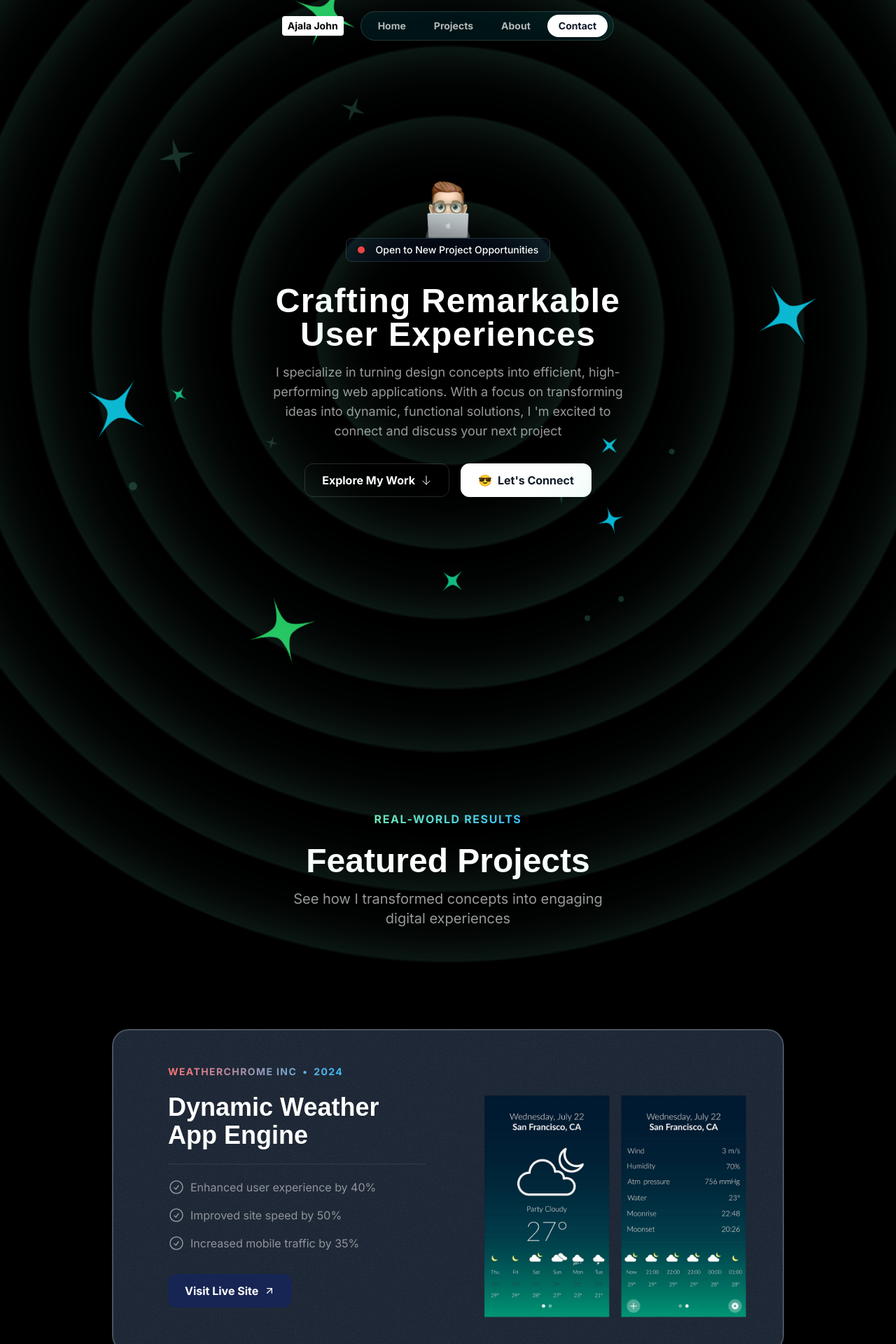
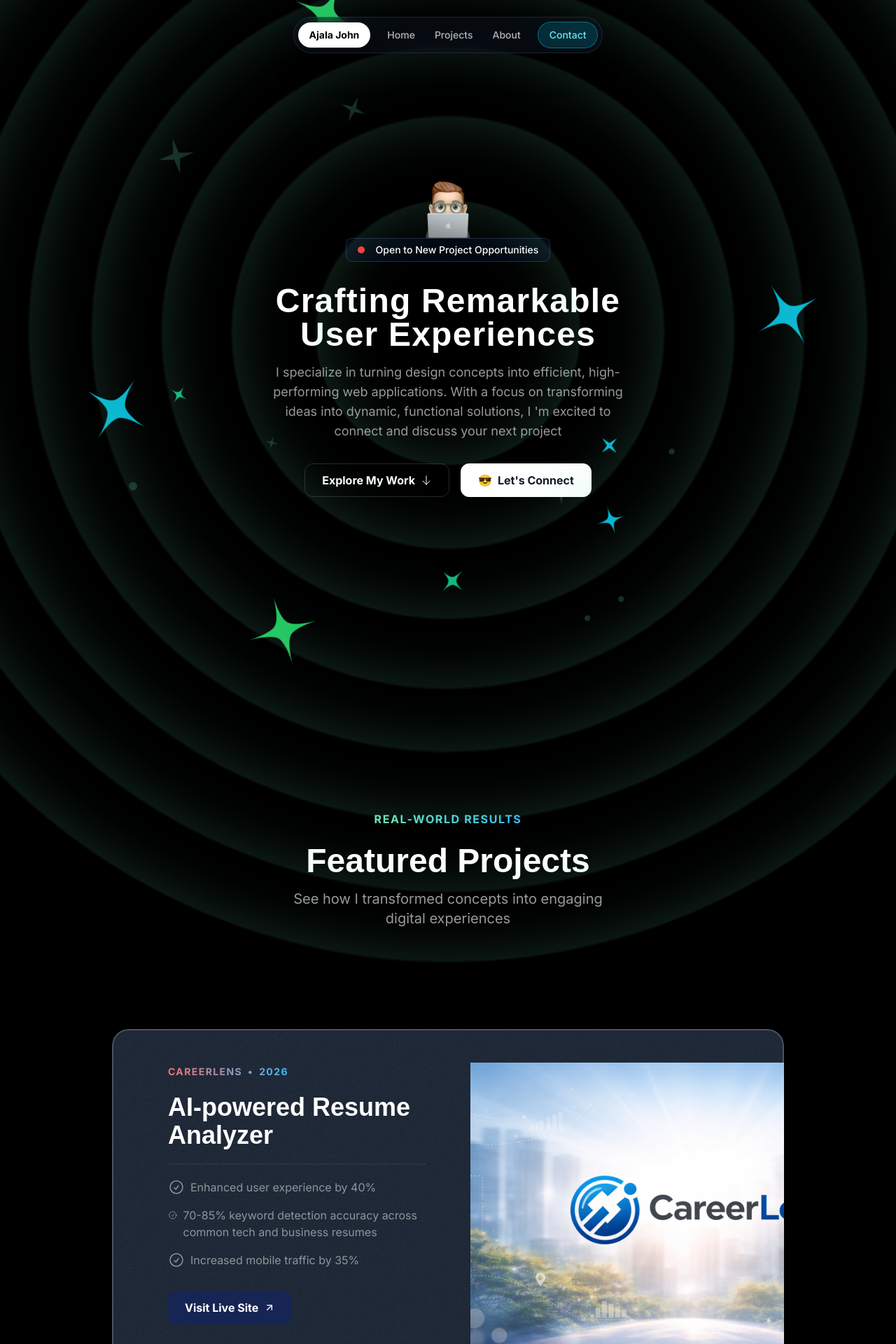
Before and after one commit to Blck-Jhn/Portfolio1, a Next.js app: page / in a window 1280 px wide. Shown: the top 1920 px of the page at 70% size. Built offline with nearby package versions, Linux system fonts and the light colour scheme; a web font is replaced by a local one.

Commit message:
Updated the links

```diff
--- a/src/sections/Header.tsx
+++ b/src/sections/Header.tsx
@@ -1,17 +1,39 @@
-import React from 'react'
+import React from 'react';
 
 export default function Header() {
   return (
-    <div className='fixed top-3 w-full z-10 overflow-x-auto px-2'>
-        <div className='flex flex-nowrap justify-center items-center gap-4 sm:gap-6 py-1 min-w-max'>
-           <a href='#'className="nav-item bg-white text-black hover:bg-red-900 hover:text-white text-sm px-2 py-1 rounded ">Ajala John</a>
-          <nav className="flex flex-nowrap gap-2 text-sm px-2 py-1 border border-white/15 rounded-full bg-cyan-500/10 backdrop-blur">
-        <a href='#'className="nav-item">Home</a>
-       <a href='#project'className="nav-item">Projects</a>
-       <a href='#about'className="nav-item">About</a>
-       <a href='#contact'className="nav-item bg-white text-gray-900 hover:bg-white/70 hover:text-gray-900 whitespace-nowrap">Contact</a>
-      </nav>
+    <div className="fixed top-6 w-full z-50 flex justify-center px-4">
+      <div className="flex items-center gap-3 p-1.5 border border-white/10 rounded-full bg-slate-900/40 backdrop-blur-md shadow-2xl">
+
+        {/* Logo / Name Section */}
+        <a
+          href="#"
+          className="bg-white text-black hover:bg-red-600 hover:text-white transition-all duration-300 ease-in-out text-xs md:text-sm font-bold px-4 py-2 rounded-full shadow-lg transform hover:scale-105"
+        >
+          Ajala John
+        </a>
+
+        {/* Navigation Links */}
+        <nav className="flex items-center gap-1 text-sm font-medium text-white/70">
+          <a href="#" className="nav-link px-3 py-2 hover:text-cyan-400 transition-colors">
+            Home
+          </a>
+          <a href="#project" className="nav-link px-3 py-2 hover:text-cyan-400 transition-colors">
+            Projects
+          </a>
+          <a href="#about" className="nav-link px-3 py-2 hover:text-cyan-400 transition-colors">
+            About
+          </a>
+
+          {/* Highlighted Contact Button */}
+          <a
+            href="#contact"
+            className="ml-2 bg-cyan-500/20 border border-cyan-500/50 text-cyan-300 hover:bg-cyan-500 hover:text-white transition-all duration-300 px-4 py-2 rounded-full whitespace-nowrap text-xs md:text-sm shadow-inner"
+          >
+            Contact
+          </a>
+        </nav>
       </div>
-      </div>
-  )
+    </div>
+  );
 }
--- a/src/sections/Projects.tsx
+++ b/src/sections/Projects.tsx
@@ -11,19 +11,20 @@ import CheckCircleIcon from "@/assets/icons/check-circle.svg";
 import ArrowUpRightIcon from "@/assets/icons/arrow-up-right.svg";
 import grainImage from "@/assets/images/grain.jpg";
 import Image from 'next/image';
+import career from "@/assets/images/career.png"
 
 const portfolioProjects = [
   {
-    company: "WeatherChrome Inc",
-    year: "2024",
-    title: "Dynamic Weather App Engine",
+    company: "CareerLens",
+    year: "2026",
+    title: "AI-powered Resume Analyzer",
     results: [
       { title: "Enhanced user experience by 40%" },
-      { title: "Improved site speed by 50%" },
+      { title: "70-85% keyword detection accuracy across common tech and business resumes"},
       { title: "Increased mobile traffic by 35%" },
     ],
-    link: "https://github.com/BlckJhn",
-    image: weather,
+    link: "https://career-lens-ljjt.vercel.app/",
+    image: career,
   },
   {
     company: "Chapters Cove.",
@@ -34,7 +35,7 @@ const portfolioProjects = [
       { title: "Expanded customer reach by 35%" },
       { title: "Increased brand awareness by 15%" },
     ],
-    link: "https://github.com/BlckJhn",
+    link: "https://github.com/Blck-Jhn",
     image: book,
   },
   {
@@ -46,7 +47,7 @@ const portfolioProjects = [
       { title: "Improved site speed by 50%" },
       { title: "Increased mobile traffic by 35%" },
     ],
-    link: "https://github.com/BlckJhn",
+    link: "https://github.com/Blck-Jhn",
     image: ecommerce,
   },
 ];
```
Also changed, not shown: src/assets/images/career.png (added).
